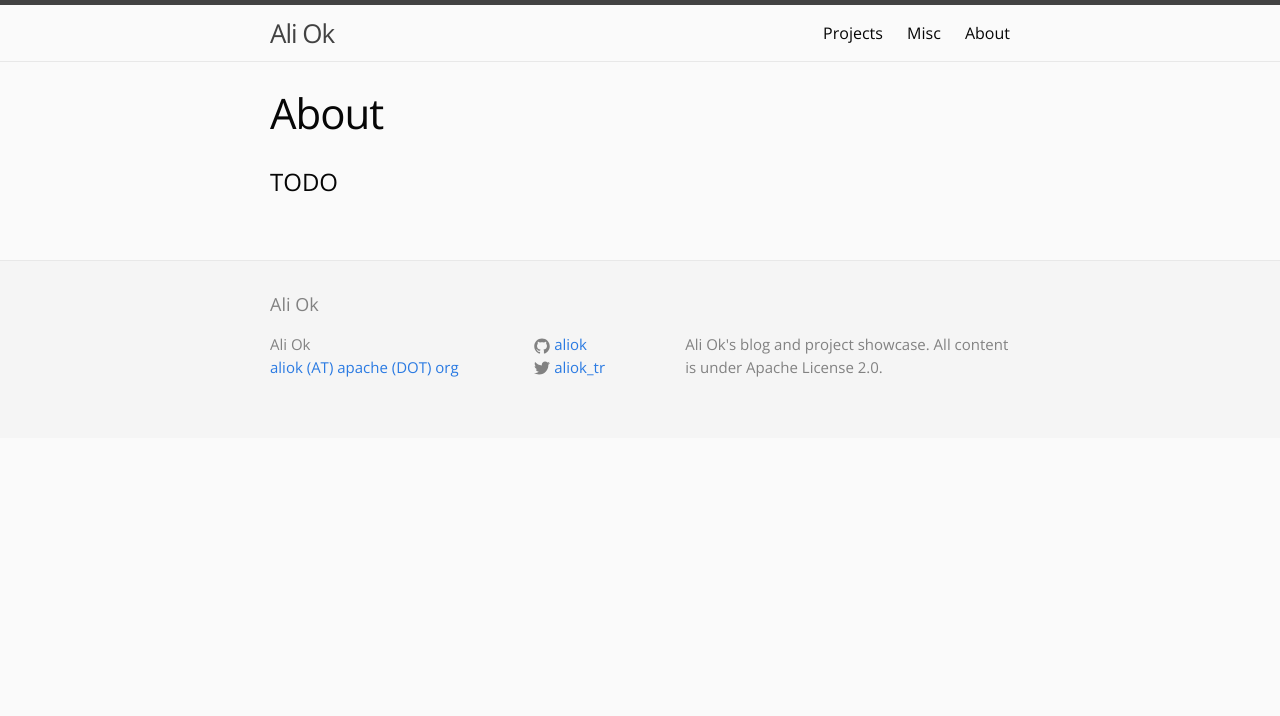
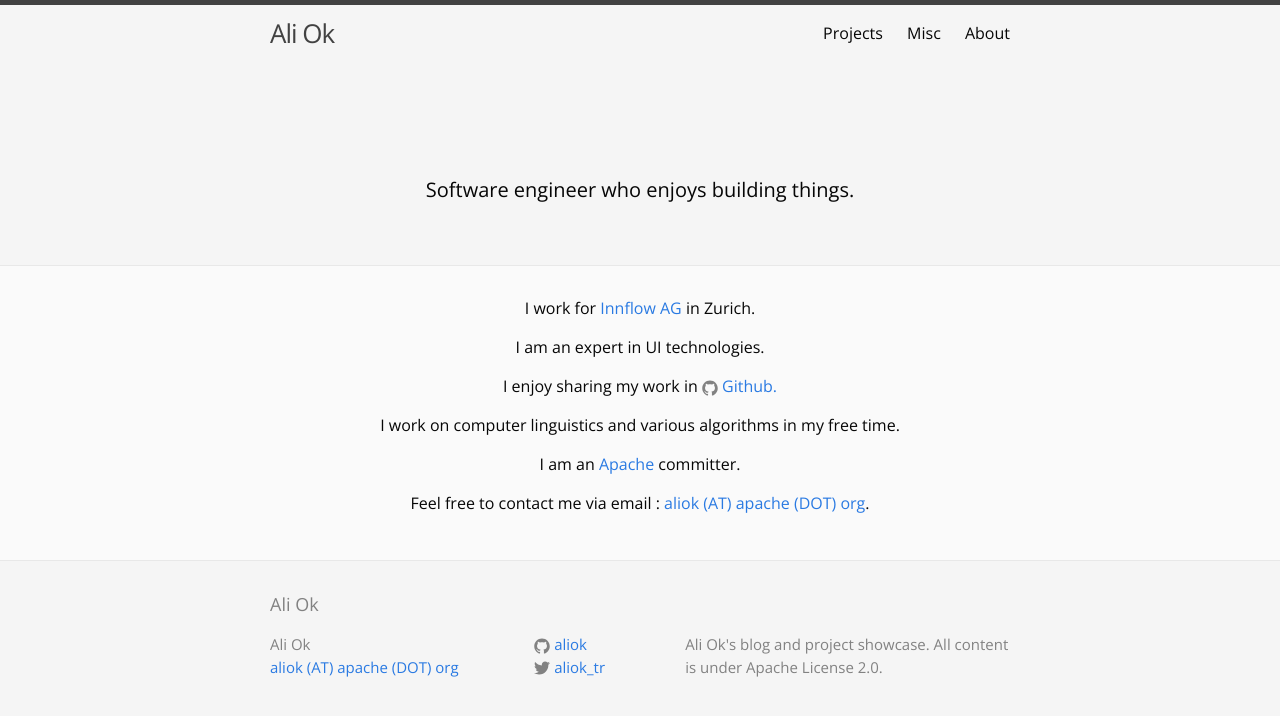
Before and after one commit to aliok/aliok.github.io, a Jekyll site: the page built from about.html, in a window 1280 px wide. Shown: the top 716 px of the page. Built offline with Jekyll 4.4.1, drawn with Linux system fonts in a browser that asks for light colours.

Commit message:
About page

```diff
--- a/_sass/_layout.scss
+++ b/_sass/_layout.scss
@@ -358,3 +358,39 @@ body.with-banner {
   }
 
 }
+
+/** About page
+ *
+ */
+.about-header {
+  background-color: $grey-color-lighter;
+  .site-header {
+    border-bottom: none;
+  }
+}
+
+.about-top {
+  background-color: $grey-color-lighter;
+  border-bottom: 1px solid $grey-color-light;
+  display: block;
+  text-align: center;
+  .tagline {
+    display: block;
+    text-align: center;
+    font-size: 20px;
+    font-weight: 500;
+    margin-bottom: $spacing-unit *2;
+  }
+
+  .profile-picture {
+    display: block;
+    text-align: center;
+    margin-bottom: $spacing-unit;
+    padding-top: $spacing-unit * 2;
+  }
+}
+
+.about-work {
+  text-align: center;
+  font-weight: 500;
+}
--- /dev/null
+++ b/about.html
@@ -0,0 +1,56 @@
+---
+title: About
+permalink: /about/
+---
+<!DOCTYPE html>
+<html>
+
+{% include head.html %}
+
+<body>
+
+<div class="about-header">
+    {% include header.html %}
+</div>
+
+<div class="about-top">
+    <div class="profile-picture">
+        <img src=""/>
+    </div>
+    <div class="tagline">
+        Software engineer who enjoys building things.
+    </div>
+</div>
+
+<div class="page-content">
+    <div class="wrapper">
+        <div class="about-work">
+            <p>I work for <a href="http://www.innflow.com">Innflow AG</a> in Zurich.</p>
+
+            <p>I am an expert in UI technologies.</p>
+
+            <p>I enjoy sharing my work in
+                <a href="https://github.com/{{ site.github_username }}">
+                      <span class="icon icon--github">
+                        <svg viewBox="0 0 16 16">
+                            <path fill="#828282"
+                                  d="M7.999,0.431c-4.285,0-7.76,3.474-7.76,7.761 c0,3.428,2.223,6.337,5.307,7.363c0.388,0.071,0.53-0.168,0.53-0.374c0-0.184-0.007-0.672-0.01-1.32 c-2.159,0.469-2.614-1.04-2.614-1.04c-0.353-0.896-0.862-1.135-0.862-1.135c-0.705-0.481,0.053-0.472,0.053-0.472 c0.779,0.055,1.189,0.8,1.189,0.8c0.692,1.186,1.816,0.843,2.258,0.645c0.071-0.502,0.271-0.843,0.493-1.037 C4.86,11.425,3.049,10.76,3.049,7.786c0-0.847,0.302-1.54,0.799-2.082C3.768,5.507,3.501,4.718,3.924,3.65 c0,0,0.652-0.209,2.134,0.796C6.677,4.273,7.34,4.187,8,4.184c0.659,0.003,1.323,0.089,1.943,0.261 c1.482-1.004,2.132-0.796,2.132-0.796c0.423,1.068,0.157,1.857,0.077,2.054c0.497,0.542,0.798,1.235,0.798,2.082 c0,2.981-1.814,3.637-3.543,3.829c0.279,0.24,0.527,0.713,0.527,1.437c0,1.037-0.01,1.874-0.01,2.129 c0,0.208,0.14,0.449,0.534,0.373c3.081-1.028,5.302-3.935,5.302-7.362C15.76,3.906,12.285,0.431,7.999,0.431z"/>
+                        </svg>
+                      </span>
+                    <span class="username">Github.</span>
+                </a>
+            </p>
+
+            <p>I work on computer linguistics and various algorithms in my free time.</p>
+
+            <p>I am an <a href="http://apache.org">Apache</a> committer.</p>
+
+            <p>Feel free to contact me via email : <a href="mailto:aliok (AT) apache (DOT) org">aliok (AT) apache (DOT)
+                org</a>.</p>
+        </div>
+    </div>
+</div>
+
+{% include footer.html %}
+</body>
+</html>
--- a/about.md
+++ /dev/null
@@ -1,7 +0,0 @@
----
-layout: page
-title: About
-permalink: /about/
----
-
-# TODO
```
Also changed, not shown: index.html (+0 -12 lines), todo.txt (+4 -5 lines).
